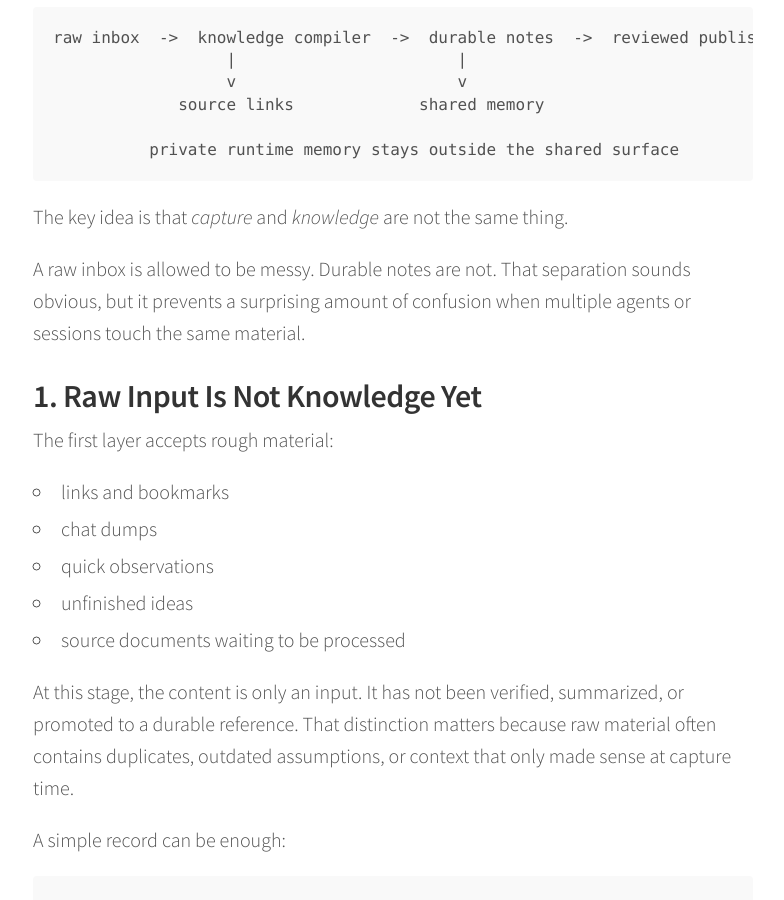
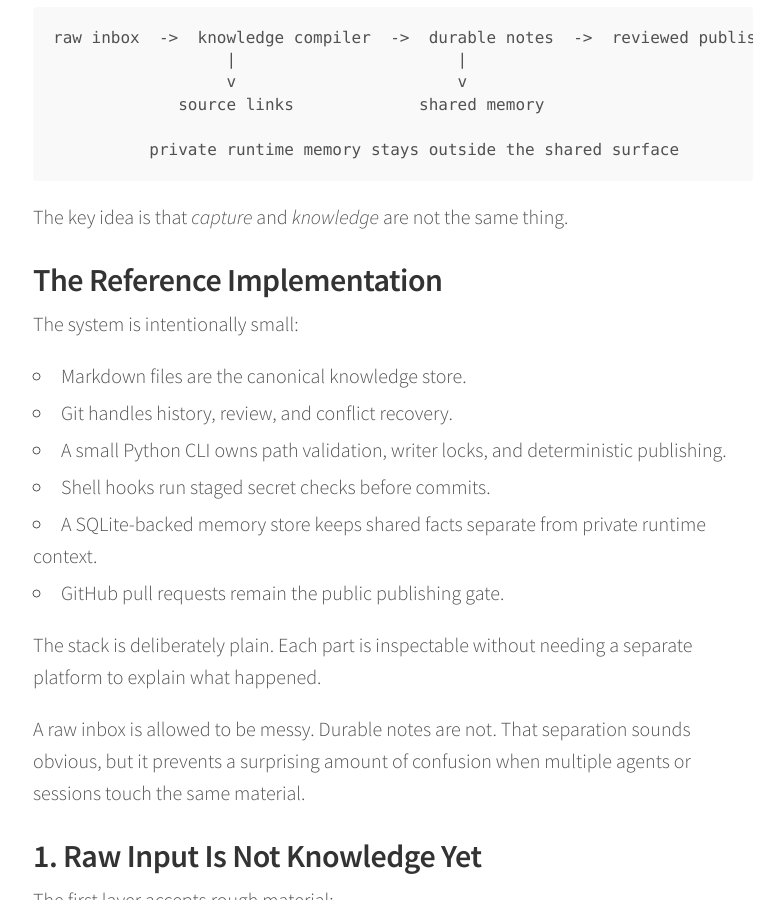
Before and after one commit to nyelonong/nyelonong.github.io, a Jekyll site: the page built from _posts/2026-07-26-portable-agent-knowledge-layer.markdown, in a window 1280 px wide and 900 px high, scrolled down 967 px. Shown: the whole window, without its empty margins (247-1031 px from the left). Built offline with Jekyll 4.4.1, drawn with Linux system fonts in a browser that asks for light colours; some of the changed text lies outside the part shown.

Commit message:
docs: add implementation stack to knowledge post

````diff
--- a/_posts/2026-07-26-portable-agent-knowledge-layer.markdown
+++ b/_posts/2026-07-26-portable-agent-knowledge-layer.markdown
@@ -29,6 +29,19 @@ raw inbox  ->  knowledge compiler  ->  durable notes  ->  reviewed publish
 ```
 
 The key idea is that *capture* and *knowledge* are not the same thing.
+
+## The Reference Implementation
+
+The system is intentionally small:
+
+- Markdown files are the canonical knowledge store.
+- Git handles history, review, and conflict recovery.
+- A small Python CLI owns path validation, writer locks, and deterministic publishing.
+- Shell hooks run staged secret checks before commits.
+- A SQLite-backed memory store keeps shared facts separate from private runtime context.
+- GitHub pull requests remain the public publishing gate.
+
+The stack is deliberately plain. Each part is inspectable without needing a separate platform to explain what happened.
 
 A raw inbox is allowed to be messy. Durable notes are not. That separation sounds obvious, but it prevents a surprising amount of confusion when multiple agents or sessions touch the same material.
 
````
Also changed, not shown: other parts of _posts/2026-07-26-portable-agent-knowledge-layer.markdown (+1 -1 lines).
